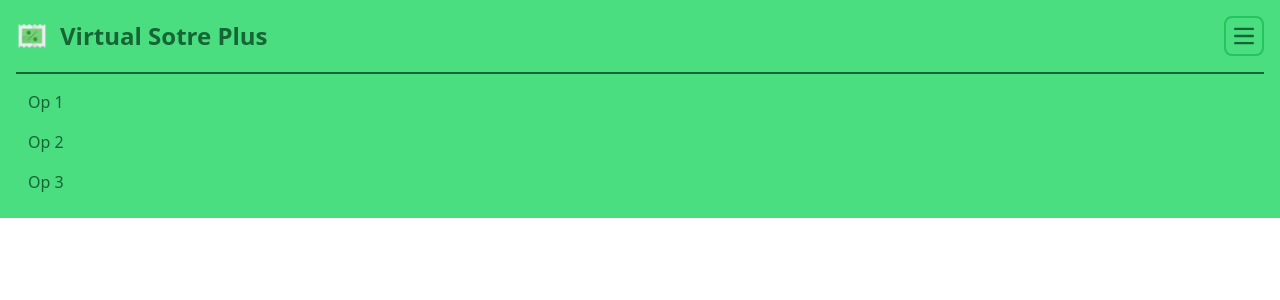
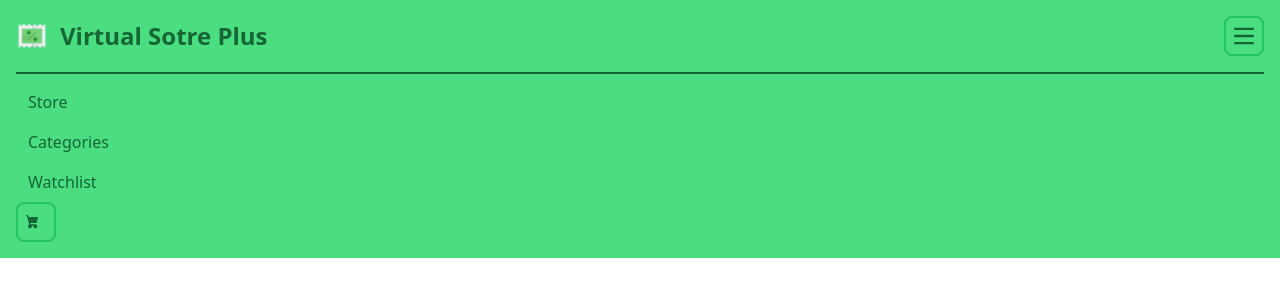
Before and after one commit to emirevec/ed-react-pwa, a React (Create React App) app: page / in a window 1280 px wide. Shown: the top 300 px of the page. Built offline with nearby package versions, Linux system fonts and the light colour scheme.

Commit message:
feat: add ButtonCart and set MenuItem

```diff
--- a/src/components/Navbar/Navbar.tsx
+++ b/src/components/Navbar/Navbar.tsx
@@ -1,9 +1,10 @@
 import React from 'react'
 import ButtonHamburguer from '../common/ButtonHamburguer'
 import NavbarMenu from './NavbarMenu'
+import ButtonCart from '../common/ButtonCart'
 
 const Navbar = (): JSX.Element => {
-    const items = ['Op 1', 'Op 2', 'Op 3']
+    const items = ['Store', 'Categories', 'Watchlist']
 
     return (
         <nav className="border-green-600 bg-theme dark:bg-green-900 dark:border-green-700">
@@ -14,6 +15,7 @@ const Navbar = (): JSX.Element => {
                 </a>
                 <ButtonHamburguer></ButtonHamburguer>
                 <NavbarMenu items={items} ></NavbarMenu>
+                <ButtonCart></ButtonCart>
             </div>
         </nav>
     )
```
